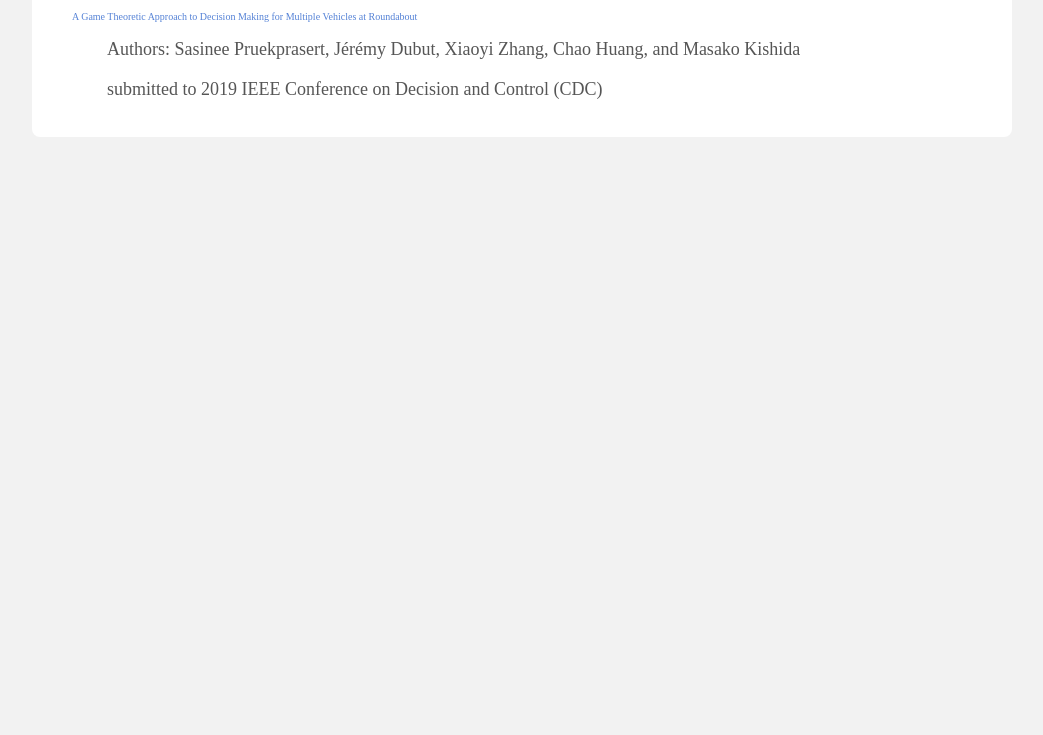
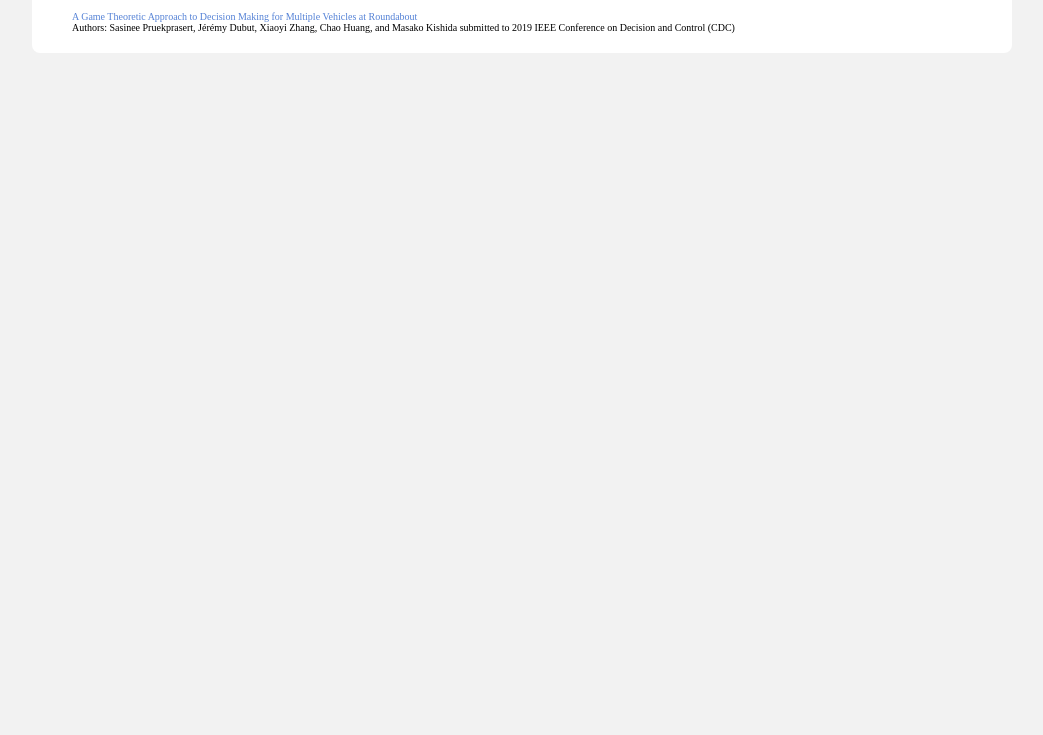
Before and after one commit to psasinee/psasinee.github.io, a plain HTML site: page preprints.html in a window 1280 px wide. Shown: the part 73-808 px from the top of the page, without its empty margins (18-1061 px from the left). Drawn offline with Linux system fonts and the light colour scheme.

Commit message:
Update preprints.html

```diff
--- a/preprints.html
+++ b/preprints.html
@@ -35,16 +35,12 @@
 </header>
 
 
-<section id="profile">
+<section id="CDC">
 <a href="https://psasinee.github.io/preprints/CDC2019.pdf">A Game Theoretic Approach to Decision Making for Multiple Vehicles at Roundabout</a>
-</p>
-<p>
+<br />
 Authors: Sasinee Pruekprasert, Jérémy Dubut, Xiaoyi Zhang, Chao Huang, and Masako Kishida
-</p>
-<p>
 submitted to 2019 IEEE Conference on Decision and Control (CDC)
-</p>
-
+<br />
 </section>
 </body>
 </html>
```
